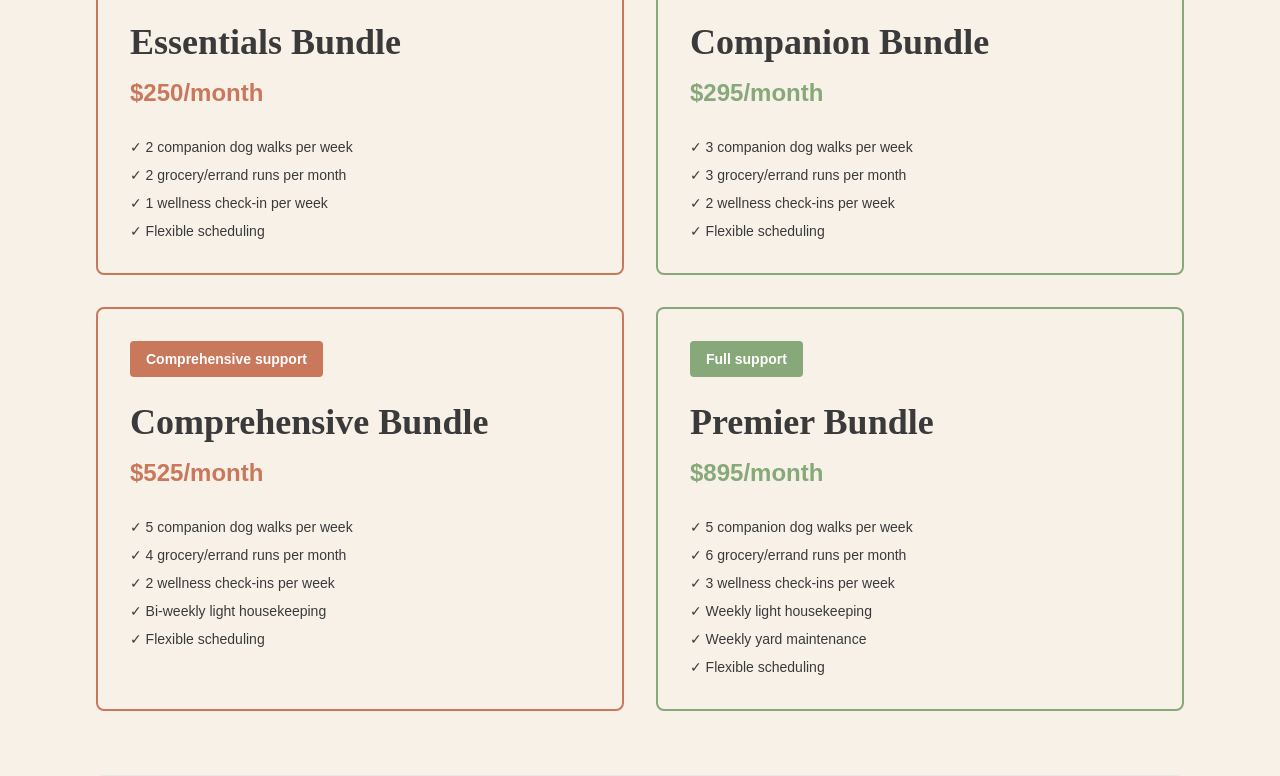
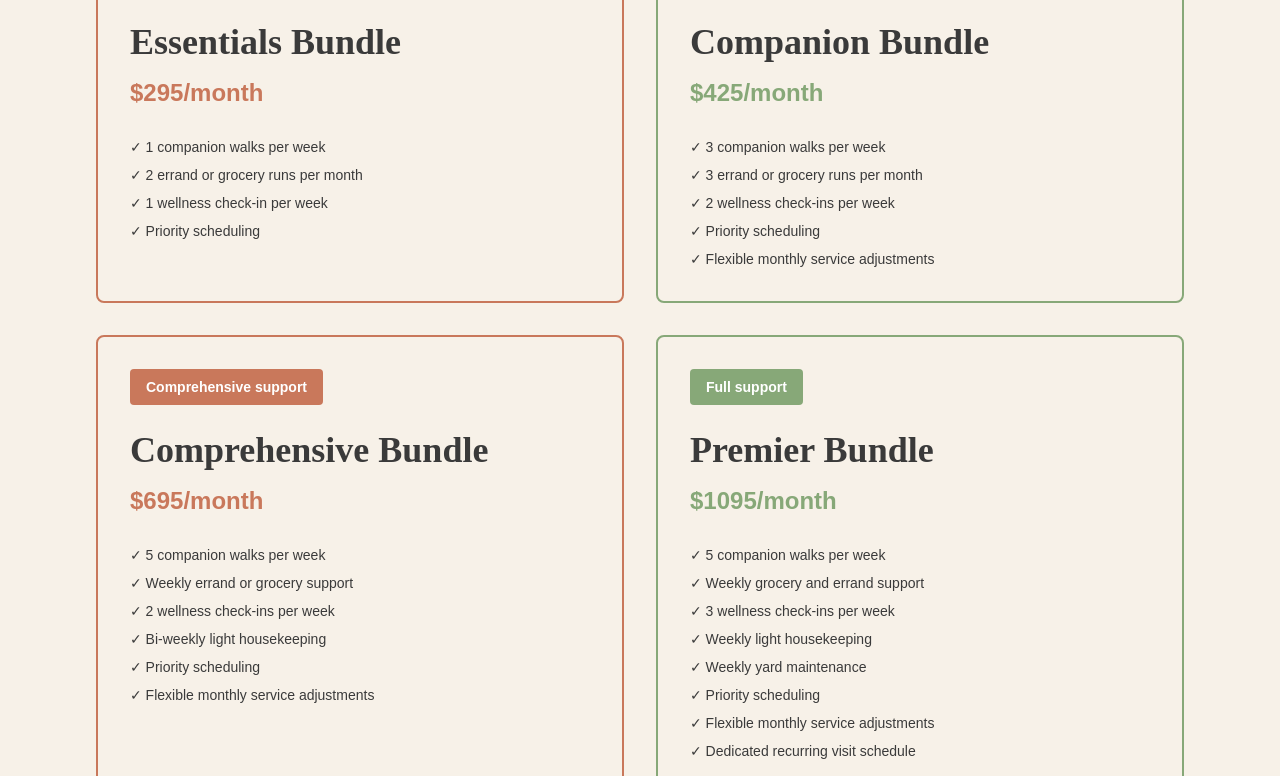
Before and after one commit to GoodCompanySCS/goodcompany-scs, a Next.js app: page /pricing in a window 1280 px wide. Shown: the part 1880-2656 px from the top of the page. Built offline with nearby package versions, Linux system fonts and the light colour scheme.

Commit message:
Update page.tsx

```diff
--- a/app/pricing/page.tsx
+++ b/app/pricing/page.tsx
@@ -134,12 +134,12 @@ export default function Pricing() {
                   Good for starting out
                 </div>
                 <h3 className="mb-2">Essentials Bundle</h3>
-                <p style={{ color: 'var(--terracotta)', fontSize: '1.5rem' }} className="font-bold mb-6">$250/month</p>
+                <p style={{ color: 'var(--terracotta)', fontSize: '1.5rem' }} className="font-bold mb-6">$295/month</p>
                 <ul className="space-y-2 text-sm">
-                  <li>✓ 2 companion dog walks per week</li>
-                  <li>✓ 2 grocery/errand runs per month</li>
+                  <li>✓ 1 companion walks per week</li>
+                  <li>✓ 2 errand or grocery runs per month</li>
                   <li>✓ 1 wellness check-in per week</li>
-                  <li>✓ Flexible scheduling</li>
+                  <li>✓ Priority scheduling</li>
                 </ul>
               </div>
 
@@ -148,12 +148,13 @@ export default function Pricing() {
                   Most popular
                 </div>
                 <h3 className="mb-2">Companion Bundle</h3>
-                <p style={{ color: 'var(--sage)', fontSize: '1.5rem' }} className="font-bold mb-6">$295/month</p>
+                <p style={{ color: 'var(--sage)', fontSize: '1.5rem' }} className="font-bold mb-6">$425/month</p>
                 <ul className="space-y-2 text-sm">
-                  <li>✓ 3 companion dog walks per week</li>
-                  <li>✓ 3 grocery/errand runs per month</li>
+                  <li>✓ 3 companion walks per week</li>
+                  <li>✓ 3 errand or grocery runs per month</li>
                   <li>✓ 2 wellness check-ins per week</li>
-                  <li>✓ Flexible scheduling</li>
+                  <li>✓ Priority scheduling</li>
+                  <li>✓ Flexible monthly service adjustments</li>
                 </ul>
               </div>
 
@@ -162,13 +163,14 @@ export default function Pricing() {
                   Comprehensive support
                 </div>
                 <h3 className="mb-2">Comprehensive Bundle</h3>
-                <p style={{ color: 'var(--terracotta)', fontSize: '1.5rem' }} className="font-bold mb-6">$525/month</p>
+                <p style={{ color: 'var(--terracotta)', fontSize: '1.5rem' }} className="font-bold mb-6">$695/month</p>
                 <ul className="space-y-2 text-sm">
-                  <li>✓ 5 companion dog walks per week</li>
-                  <li>✓ 4 grocery/errand runs per month</li>
+                  <li>✓ 5 companion walks per week</li>
+                  <li>✓ Weekly errand or grocery support</li>
                   <li>✓ 2 wellness check-ins per week</li>
                   <li>✓ Bi-weekly light housekeeping</li>
-                  <li>✓ Flexible scheduling</li>
+                  <li>✓ Priority scheduling</li>
+                  <li>✓ Flexible monthly service adjustments</li>
                 </ul>
               </div>
 
@@ -177,14 +179,16 @@ export default function Pricing() {
                   Full support
                 </div>
                 <h3 className="mb-2">Premier Bundle</h3>
-                <p style={{ color: 'var(--sage)', fontSize: '1.5rem' }} className="font-bold mb-6">$895/month</p>
+                <p style={{ color: 'var(--sage)', fontSize: '1.5rem' }} className="font-bold mb-6">$1095/month</p>
                 <ul className="space-y-2 text-sm">
-                  <li>✓ 5 companion dog walks per week</li>
-                  <li>✓ 6 grocery/errand runs per month</li>
+                  <li>✓ 5 companion walks per week</li>
+                  <li>✓ Weekly grocery and errand support</li>
                   <li>✓ 3 wellness check-ins per week</li>
                   <li>✓ Weekly light housekeeping</li>
                   <li>✓ Weekly yard maintenance</li>
-                  <li>✓ Flexible scheduling</li>
+                  <li>✓ Priority scheduling</li>
+                  <li>✓ Flexible monthly service adjustments</li>
+                  <li>✓ Dedicated recurring visit schedule</li>
                 </ul>
               </div>
             </div>
```
